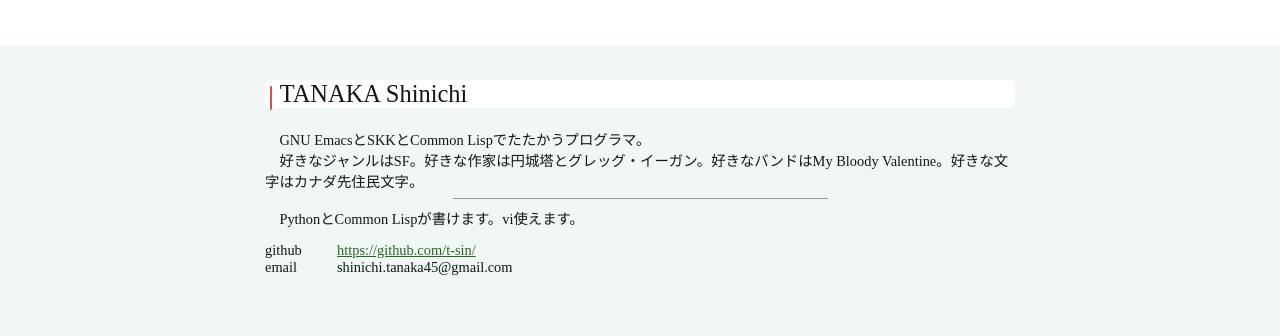
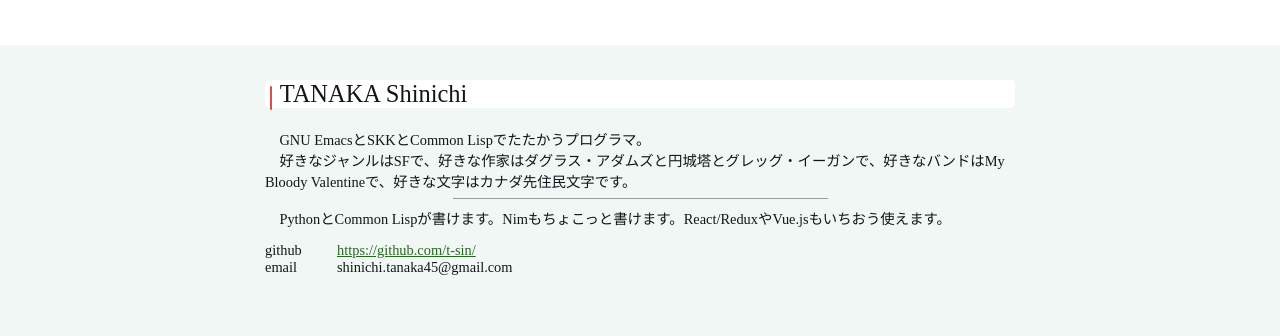
Before and after one commit to t-sin/t-sin.github.io, a website: page index.html in a window 1280 px wide. Shown: the part 247-583 px from the top of the page. Drawn offline with nearby package versions, Linux system fonts and the light colour scheme.

Commit message:
Updates profile

```diff
--- a/index.html
+++ b/index.html
@@ -39,9 +39,9 @@
                    '  <h2>TANAKA Shinichi</h2>' +
                    '  <div>' +
                    '    <p>GNU EmacsとSKKとCommon Lispでたたかうプログラマ。</p>' +
-                   '    <p>好きなジャンルはSF。好きな作家は円城塔とグレッグ・イーガン。好きなバンドはMy Bloody Valentine。好きな文字はカナダ先住民文字。</p>' +
+                   '    <p>好きなジャンルはSFで、好きな作家はダグラス・アダムズと円城塔とグレッグ・イーガンで、好きなバンドはMy Bloody Valentineで、好きな文字はカナダ先住民文字です。</p>' +
                    '    <hr>' +
-                   '    <p>PythonとCommon Lispが書けます。vi使えます。</p>' +
+                   '    <p>PythonとCommon Lispが書けます。Nimもちょこっと書けます。React/ReduxやVue.jsもいちおう使えます。</p>' +
                    '  </div>' +
                    '  <dl>' +
                    '    <dt>github</dt>' +
```
